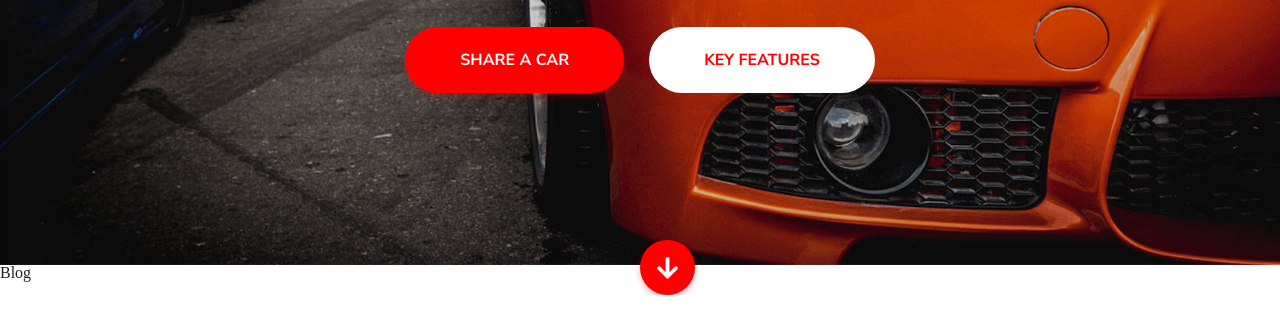
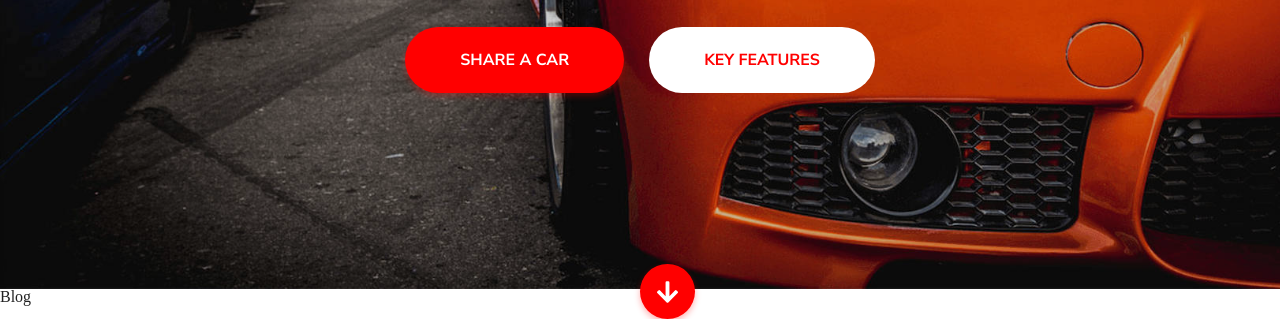
Before and after one commit to KarolNiewiadomski/carsharing, a website built with Vite: page 01_Car_Sharing/index.html in a window 1280 px wide. Shown: the part 511-830 px from the top of the page. Before the commit the page ends 806 px from the top, so only its background shows below. Built offline with nearby package versions, Linux system fonts and the light colour scheme.

Commit message:
adding blog section

```diff
--- a/01_Car_Sharing/css/style.css
+++ b/01_Car_Sharing/css/style.css
@@ -16,7 +16,7 @@ body {
 }
 
 .container {
-  width: 1088px;
+    width: 1088px;
 }
 
 .banner > * {
@@ -30,7 +30,7 @@ body {
   background-position: fixed;
   display: flex;
   justify-content: center;
-  height: 97vh;
+  height: 100vh;
   position: relative;
 }
 
@@ -168,3 +168,7 @@ body {
   width: 21px;
   height: 22px;
 }
+
+.blog {
+    background-color: var(--secondary-color);
+}
--- a/01_Car_Sharing/index.html
+++ b/01_Car_Sharing/index.html
@@ -46,11 +46,13 @@
         <div class="arrow"> <img src="images/Icon Arrow Down.svg"></div>
     </header>
 
-    <section>
-        <h1 class="blog">Blog</h1>
-        <article></article>
-        <article></article>
-        <article></article>
+    <section class="blog">
+        <div class="container">
+            <h1 class="">Blog</h1>
+            <article></article>
+            <article></article>
+            <article></article>
+        </div>
     </section>
 
     <section></section>
```
